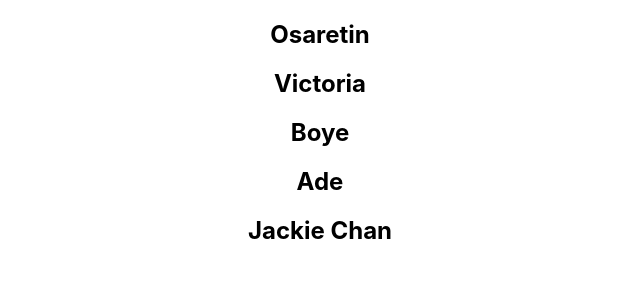
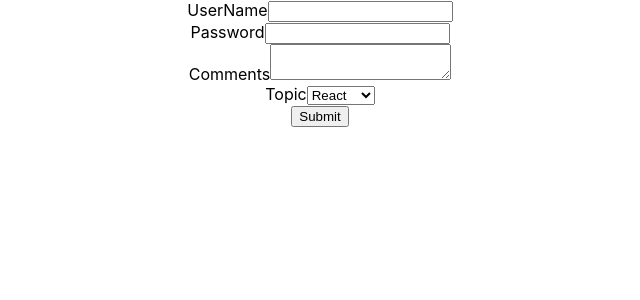
Before and after one commit to ACompleteNoobSmoke/hello-world, a React (Create React App) app: page / in a window 1280 px wide. Shown: the top 300 px of the page, without its empty margins (320-960 px from the left). Built offline with nearby package versions, Linux system fonts and the light colour scheme.

Commit message:
Worked on simple form creation

```diff
--- a/src/App.js
+++ b/src/App.js
@@ -1,34 +1,13 @@
 import logo from './logo.svg';
 import Greet from './components/Greet';
 import './App.css';
-import Welcome from './components/Welcome';
-import Hello from './components/Hello';
-import Message from './components/Message';
-import FunctionClick from './components/FunctionClick';
-import ClassClicked from './components/ClassClicked';
-import EventBind from './components/EventBind';
-import ParentComponent from './components/ParentComponent';
-import UserGreeting from './components/UserGreeting';
-import NameList from './components/NameList';
+import Form from './components/Form';
+
 
 function App() {
   return (
     <div className="App">
-      <NameList />
-      {/* <ParentComponent /> */}
-      {/* <EventBind /> */}
-      {/* <Message/>
-      <Greet name="Osaretin"/>
-      <Greet name="Victoria"/>
-      <Greet name="Ade">
-        <button>Press Button</button>
-      </Greet>
-      <Greet name="Boye"/>
-      <Welcome name='Jackie Chan'/>
-      <Hello/> */}
-      {/* <FunctionClick />
-      <ClassClicked /> */}
-      {/* <UserGreeting /> */}
+      <Form />
     </div>
   );
 }
--- /dev/null
+++ b/src/appStyles.css
@@ -0,0 +1,3 @@
+.error{
+    color: red;
+}
--- /dev/null
+++ b/src/appStyles.module.css
@@ -0,0 +1,3 @@
+.success {
+    color: green;
+}
--- /dev/null
+++ b/src/components/Form.js
@@ -0,0 +1,77 @@
+import React, { Component } from 'react';
+
+class Form extends Component {
+    constructor(props){
+        super(props);
+
+        this.state = {
+            userName: '',
+            password: '',
+            comments: '',
+            topic: 'react'
+        }
+    }
+
+    handleUserNameChange = (event) => {
+        this.setState({
+            userName: event.target.value
+        })
+    }
+
+    handlePasswordChange = event => {
+        this.setState({
+            password: event.target.value
+        })
+    }
+
+    handleCommentChange = event => {
+        this.setState({
+            comments:event.target.value
+        })
+    }
+
+    handleTopicChange = event => {
+        this.setState({
+            topic: event.target.value
+        })
+    }
+
+    handleSubmitChange = event => {
+        alert(`${this.state.userName} || ${this.state.password} || ${this.state.topic}`);
+        alert(this.state.comments);
+        event.preventDefault();
+    }
+
+
+    render() {
+        return (
+            <form onSubmit={this.handleSubmitChange}>
+                <div>
+                    <label>UserName</label>
+                    <input type='text' value={this.state.userName} onChange={this.handleUserNameChange}></input>
+                    <br></br>
+                    <label>Password</label>
+                    <input type='password' value={this.state.password} onChange={this.handlePasswordChange}></input>
+                </div>
+                <div>
+                    <label>Comments</label>
+                    <textarea value={this.state.comments} onChange={this.handleCommentChange}></textarea>
+                </div>
+                <div>
+                    <label>Topic</label>
+                    <select value={this.state.topic} onChange={this.handleTopicChange}>
+                        <option value='angular'>Angular</option>
+                        <option value='react'>React</option>
+                        <option value='vue'>Vue</option>
+                    </select>
+                </div>
+                <div>
+                    <button type='submit'>Submit</button>
+                </div>
+            </form>
+
+        );
+    }
+}
+
+export default Form;
--- /dev/null
+++ b/src/components/myStyles.css
@@ -0,0 +1,3 @@
+.primary{
+    color: orange;
+}
```
Also changed, not shown: src/components/Inline.js (added, +16 -0 lines), src/components/Stylesheet.js (added, +13 -0 lines).
